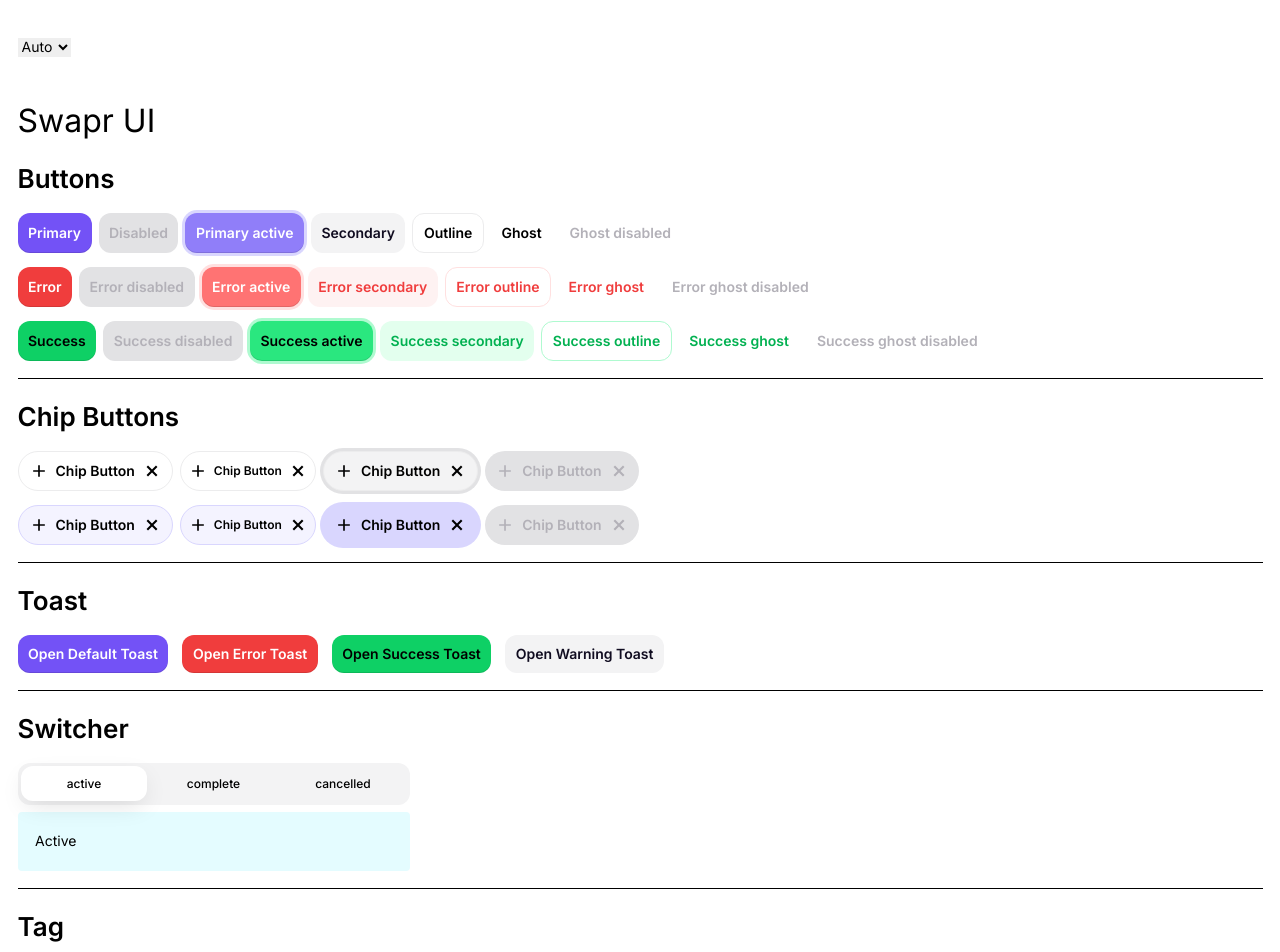
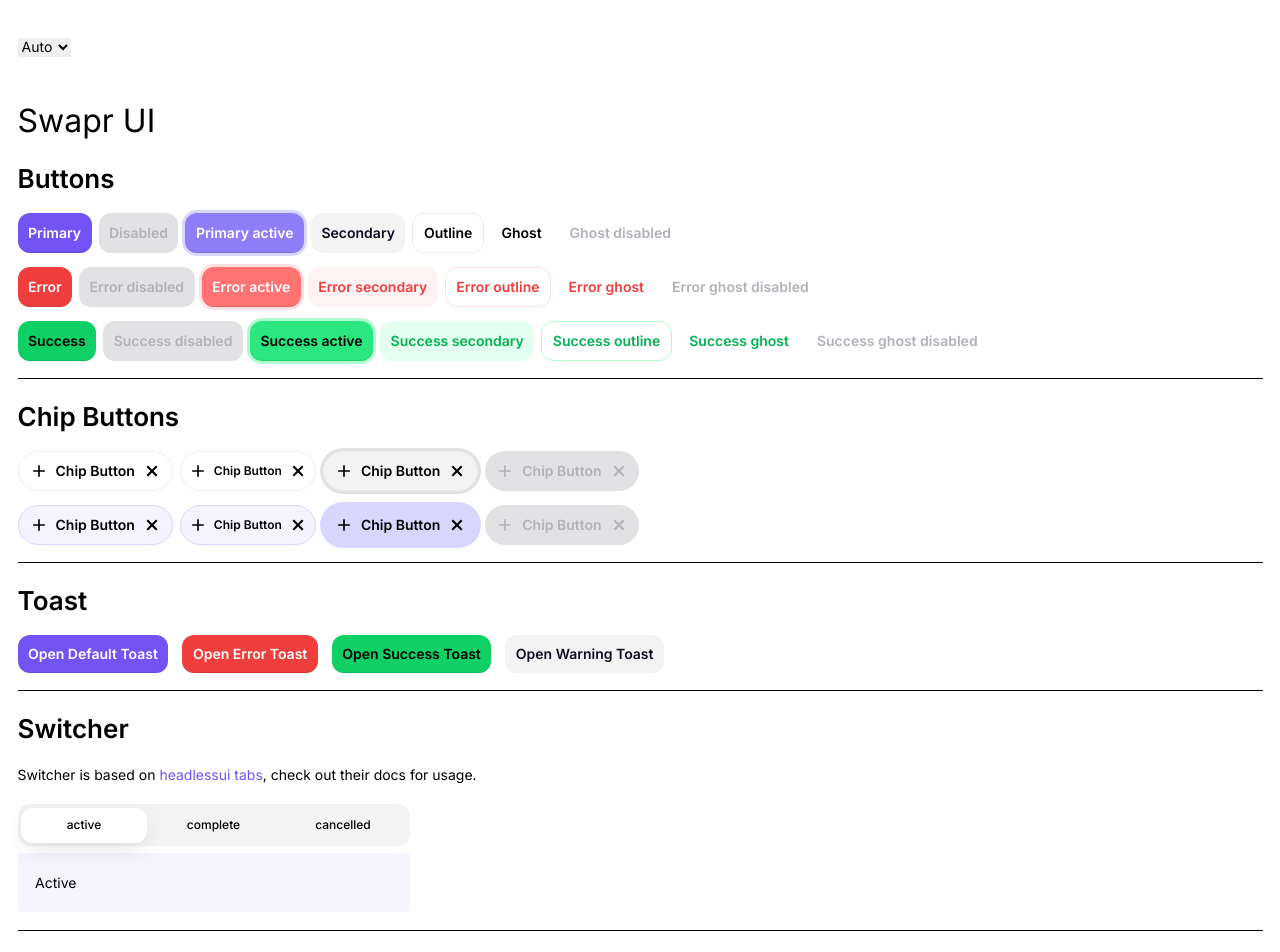
Before and after one commit to SwaprHQ/swapr-ui-website, a Next.js app: page /ui in a window 1280 px wide. Shown: the top 952 px of the page. Built offline with nearby package versions, Linux system fonts and the light colour scheme.

Commit message:
improve page

```diff
--- a/app/ui/page.tsx
+++ b/app/ui/page.tsx
@@ -307,7 +307,17 @@
         </div>
         <div className="space-y-4 pb-5 border-b">
           <h2 className="text-2xl font-semibold">Switcher</h2>
-          <div className="flex space-x-6">
+          <div className="space-y-5">
+            <p>
+              Switcher is based on{" "}
+              <a
+                className="text-text-primary-main hover:underline"
+                href="https://headlessui.com/react/tabs"
+              >
+                headlessui tabs
+              </a>
+              , check out their docs for usage.
+            </p>
             <div className="w-full max-w-md px-2 sm:px-0">
               <Switcher
                 onChange={(index: number) =>
@@ -321,18 +331,18 @@
                 </SwitcherHeader>
                 <SwitcherBody className="mt-2">
                   <Tab.Panel>
-                    <div className="bg-surface-info-accent-1 p-5 rounded-4">
+                    <div className="bg-surface-primary-accent-1 p-5 rounded-4">
                       Active
                     </div>
                   </Tab.Panel>
                   <Tab.Panel>
                     <div className="bg-surface-info-accent-1 p-5 rounded-4">
-                      complete
+                      Complete
                     </div>
                   </Tab.Panel>
                   <Tab.Panel>
-                    <div className="bg-surface-info-accent-1 p-5 rounded-4">
-                      cancelled
+                    <div className="bg-surface-danger-accent-1 p-5 rounded-4">
+                      Cancelled
                     </div>
                   </Tab.Panel>
                 </SwitcherBody>
```
